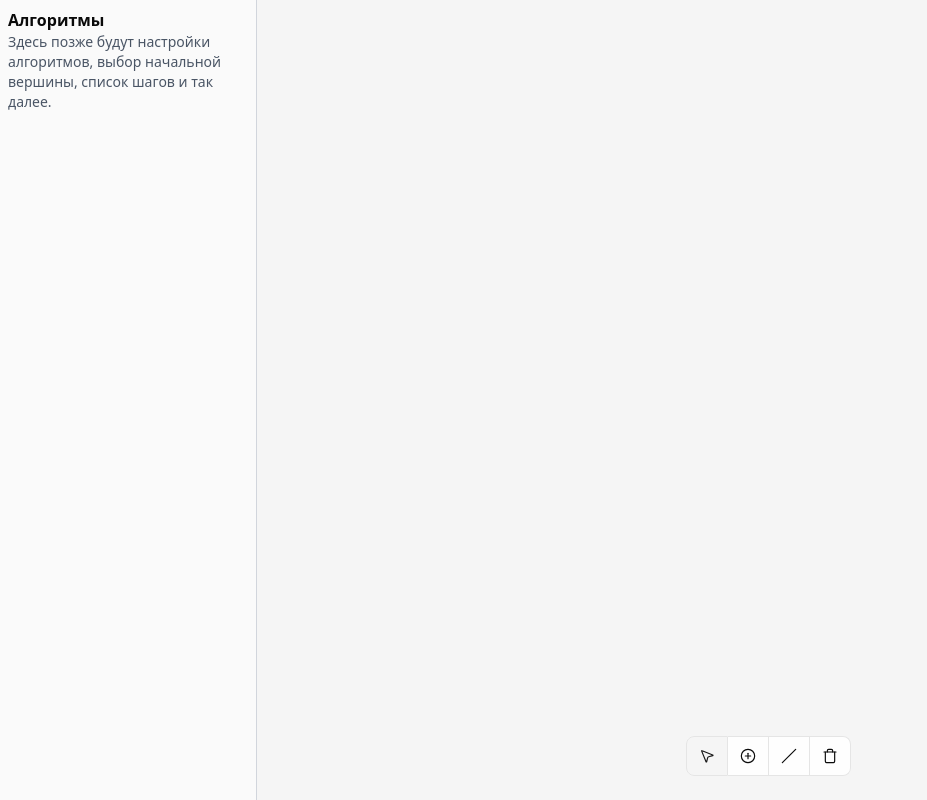
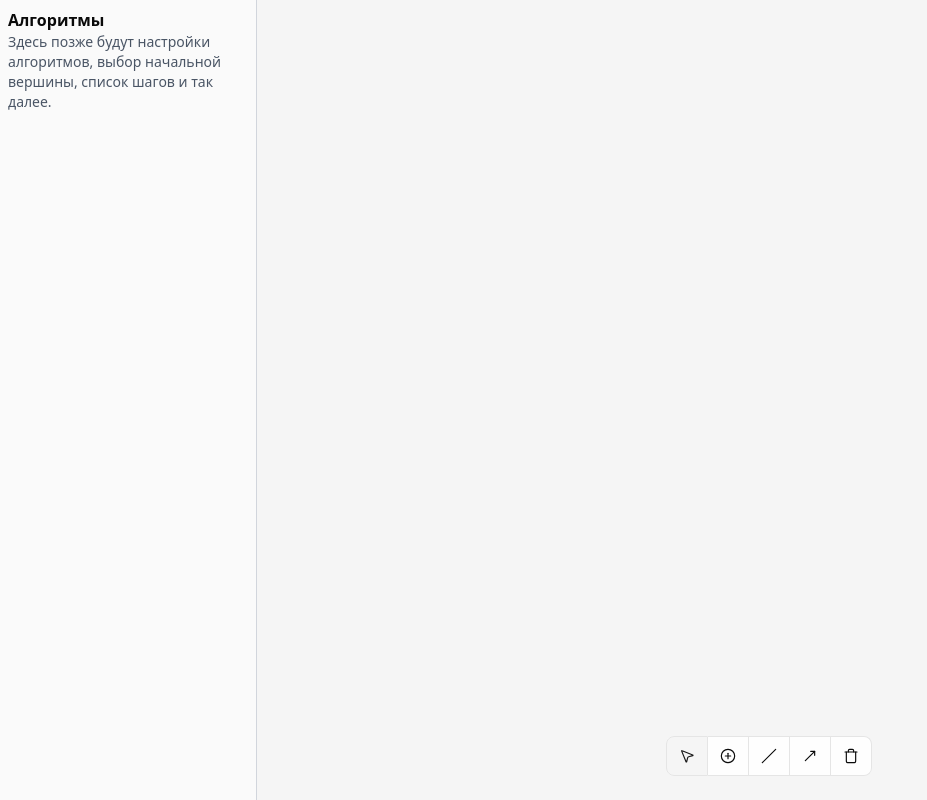
Before and after one commit to wwwegwerg/algorithms-lab5, a React (Vite) app: page / in a window 1280 px wide. Shown: the whole page, without its empty margins (0-927 px from the left). Built offline with nearby package versions, Linux system fonts and the light colour scheme.

Commit message:
directed-edges

```diff
--- a/src/App.tsx
+++ b/src/App.tsx
@@ -27,7 +27,8 @@ function App() {
   };
 
   const handleNodeClick = (nodeId: NodeId) => {
-    if (mode !== "add-edge") return;
+    const isAddingEdge = mode === "add-edge" || mode === "add-directed-edge";
+    if (!isAddingEdge) return;
 
     if (!edgeStartNodeId) {
       setEdgeStartNodeId(nodeId);
@@ -44,6 +45,7 @@ function App() {
       id,
       from: edgeStartNodeId,
       to: nodeId,
+      isDirected: mode === "add-directed-edge",
     };
     setEdges((prev) => [...prev, newEdge]);
     setEdgeStartNodeId(null);
@@ -51,7 +53,8 @@ function App() {
 
   const handleModeChange = (nextMode: EditMode) => {
     setMode(nextMode);
-    if (nextMode !== "add-edge") {
+    const isAddingEdge = mode === "add-edge" || mode === "add-directed-edge";
+    if (!isAddingEdge) {
       setEdgeStartNodeId(null);
     }
   };
--- a/src/components/GraphCanvas.tsx
+++ b/src/components/GraphCanvas.tsx
@@ -1,5 +1,6 @@
-import React, { useRef } from "react";
+import React, { useId, useRef } from "react";
 import { Toolbar } from "@/components/Toolbar";
+import { GRAPH_STYLE } from "@/constants/graph";
 import type { Edge, EdgeId, EditMode, Node, NodeId } from "@/types/graph";
 
 type GraphCanvasProps = {
@@ -13,6 +14,34 @@ type GraphCanvasProps = {
   onNodePositionChange: (nodeId: NodeId, x: number, y: number) => void;
   onNodeDelete: (nodeId: NodeId) => void;
   onEdgeDelete: (edgeId: EdgeId) => void;
+};
+
+const selectionRingRadius =
+  GRAPH_STYLE.nodeRadius + GRAPH_STYLE.selectionRingOffset;
+
+const computeEdgeEndpoints = (from: Node, to: Node, isDirected: boolean) => {
+  const dx = to.x - from.x;
+  const dy = to.y - from.y;
+  const distance = Math.hypot(dx, dy);
+
+  if (distance === 0) {
+    return { startX: from.x, startY: from.y, endX: to.x, endY: to.y };
+  }
+
+  const unitX = dx / distance;
+  const unitY = dy / distance;
+  const startInset = Math.min(GRAPH_STYLE.nodeRadius, distance / 2);
+  const desiredEndInset = isDirected
+    ? GRAPH_STYLE.nodeRadius + GRAPH_STYLE.arrowClearance
+    : GRAPH_STYLE.nodeRadius;
+  const endInset = Math.min(desiredEndInset, Math.max(distance - startInset, 0));
+
+  return {
+    startX: from.x + unitX * startInset,
+    startY: from.y + unitY * startInset,
+    endX: to.x - unitX * endInset,
+    endY: to.y - unitY * endInset,
+  };
 };
 
 export function GraphCanvas({
@@ -30,6 +59,7 @@ export function GraphCanvas({
   const svgRef = useRef<SVGSVGElement | null>(null);
   const draggingNodeIdRef = useRef<NodeId | null>(null);
   const dragOffsetRef = useRef<{ x: number; y: number } | null>(null);
+  const arrowMarkerId = useId().replace(/:/g, "");
 
   const handleSvgClick = (
     event: React.MouseEvent<SVGSVGElement, MouseEvent>,
@@ -48,7 +78,8 @@ export function GraphCanvas({
     nodeId: NodeId,
   ) => {
     event.stopPropagation();
-    if (mode === "add-edge") {
+    const isAddingEdge = mode === "add-edge" || mode === "add-directed-edge";
+    if (isAddingEdge) {
       onNodeClick(nodeId);
       return;
     }
@@ -136,22 +167,45 @@ export function GraphCanvas({
         onMouseLeave={handleMouseLeave}
         className={`h-full w-full bg-neutral-100 ${mode === "add-node" ? "cursor-crosshair" : "cursor-default"}`}
       >
+        <defs>
+          <marker
+            id={arrowMarkerId}
+            markerWidth={GRAPH_STYLE.arrowMarker.width}
+            markerHeight={GRAPH_STYLE.arrowMarker.height}
+            refX={GRAPH_STYLE.arrowMarker.refX}
+            refY={GRAPH_STYLE.arrowMarker.refY}
+            orient="auto"
+            markerUnits="strokeWidth"
+          >
+            <path d={GRAPH_STYLE.arrowMarker.path} fill="black" />
+          </marker>
+        </defs>
         {edges.map((edge) => {
           const from = nodes.find((n) => n.id === edge.from);
           const to = nodes.find((n) => n.id === edge.to);
           if (!from || !to) return null;
+          const { startX, startY, endX, endY } = computeEdgeEndpoints(
+            from,
+            to,
+            Boolean(edge.isDirected),
+          );
 
           return (
             <line
               key={edge.id}
-              x1={from.x}
-              y1={from.y}
-              x2={to.x}
-              y2={to.y}
+              x1={startX}
+              y1={startY}
+              x2={endX}
+              y2={endY}
               stroke="black"
-              strokeWidth={mode === "delete" ? 4 : 2}
+              strokeWidth={
+                mode === "delete"
+                  ? GRAPH_STYLE.edgeStrokeWidth.delete
+                  : GRAPH_STYLE.edgeStrokeWidth.default
+              }
               className={mode === "delete" ? "cursor-pointer" : ""}
               onClick={(event) => handleEdgeClick(event, edge.id)}
+              markerEnd={edge.isDirected ? `url(#${arrowMarkerId})` : undefined}
             />
           );
         })}
@@ -171,7 +225,7 @@ export function GraphCanvas({
               <circle
                 cx={node.x}
                 cy={node.y}
-                r={26}
+                r={selectionRingRadius}
                 fill="none"
                 stroke="#4f46e5"
                 strokeWidth={2}
@@ -181,7 +235,7 @@ export function GraphCanvas({
             <circle
               cx={node.x}
               cy={node.y}
-              r={20}
+              r={GRAPH_STYLE.nodeRadius}
               fill="white"
               stroke="black"
               strokeWidth={edgeStartNodeId === node.id ? 3 : 1}
@@ -191,7 +245,7 @@ export function GraphCanvas({
               y={node.y}
               textAnchor="middle"
               dy="0.35em"
-              fontSize="12"
+              fontSize={12}
             >
               {node.label}
             </text>
--- a/src/components/Toolbar.tsx
+++ b/src/components/Toolbar.tsx
@@ -1,5 +1,11 @@
 import type { ComponentType, SVGProps } from "react";
-import { CirclePlus, MousePointer2, Slash, Trash } from "lucide-react";
+import {
+  CirclePlus,
+  MousePointer2,
+  MoveUpRight,
+  Slash,
+  Trash,
+} from "lucide-react";
 import {
   Tooltip,
   TooltipContent,
@@ -23,6 +29,11 @@ const TOOLBAR_BUTTONS: Array<{
   { mode: "idle", label: "Выбор", Icon: MousePointer2 },
   { mode: "add-node", label: "Добавить вершину", Icon: CirclePlus },
   { mode: "add-edge", label: "Добавить ребро", Icon: Slash },
+  {
+    mode: "add-directed-edge",
+    label: "Добавить направленное ребро",
+    Icon: MoveUpRight,
+  },
   { mode: "delete", label: "Удаление вершин / ребер", Icon: Trash },
 ];
 
--- /dev/null
+++ b/src/constants/graph.ts
@@ -0,0 +1,16 @@
+export const GRAPH_STYLE = {
+  nodeRadius: 20,
+  selectionRingOffset: 6,
+  arrowClearance: 4,
+  edgeStrokeWidth: {
+    default: 2,
+    delete: 4,
+  },
+  arrowMarker: {
+    width: 12,
+    height: 12,
+    refX: 10,
+    refY: 6,
+    path: "M0,0 L12,6 L0,12 z",
+  },
+} as const;
--- a/src/types/graph.ts
+++ b/src/types/graph.ts
@@ -14,6 +14,7 @@ export type Edge = {
   from: NodeId;
   to: NodeId;
   weight?: number;
+  isDirected?: boolean;
 };
 
 export type EditMode =
@@ -21,4 +22,5 @@ export type EditMode =
   | "add-node"
   // дальше добавишь новые режимы
   | "add-edge"
+  | "add-directed-edge"
   | "delete";
```
